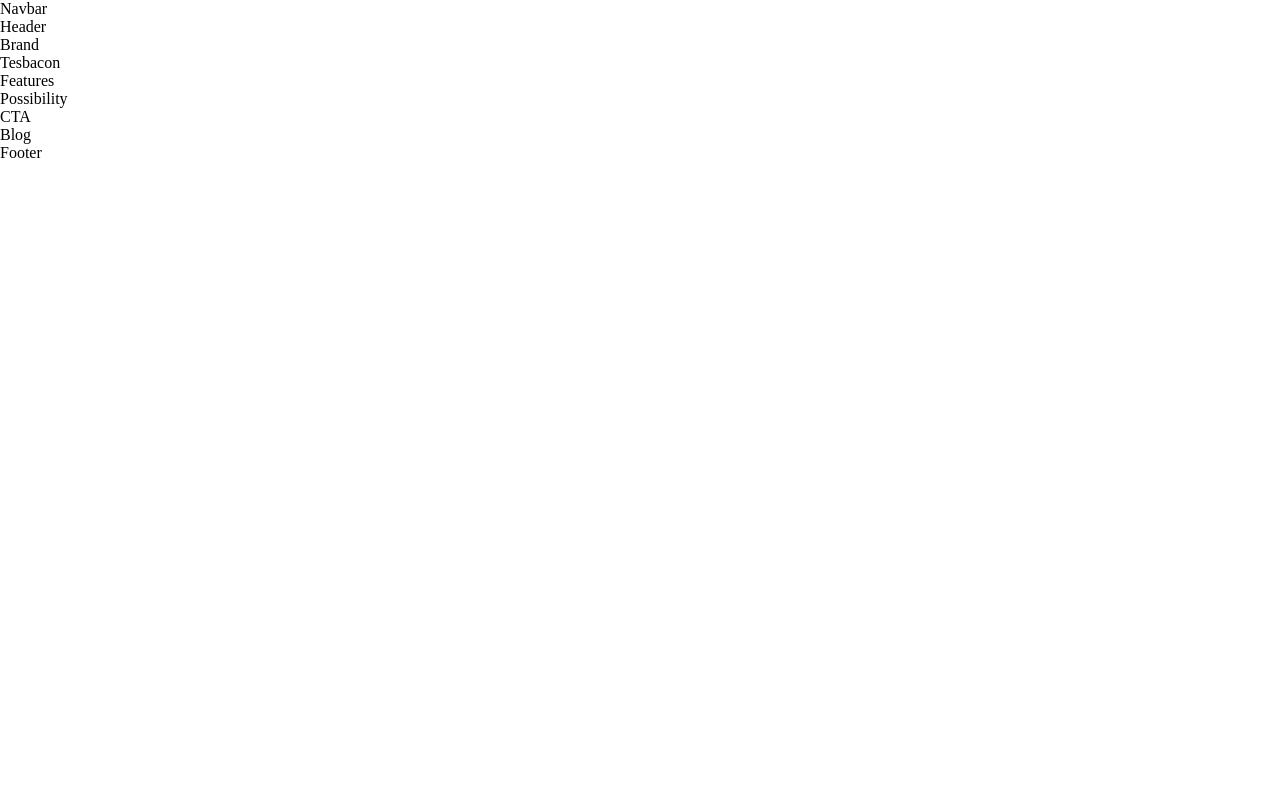
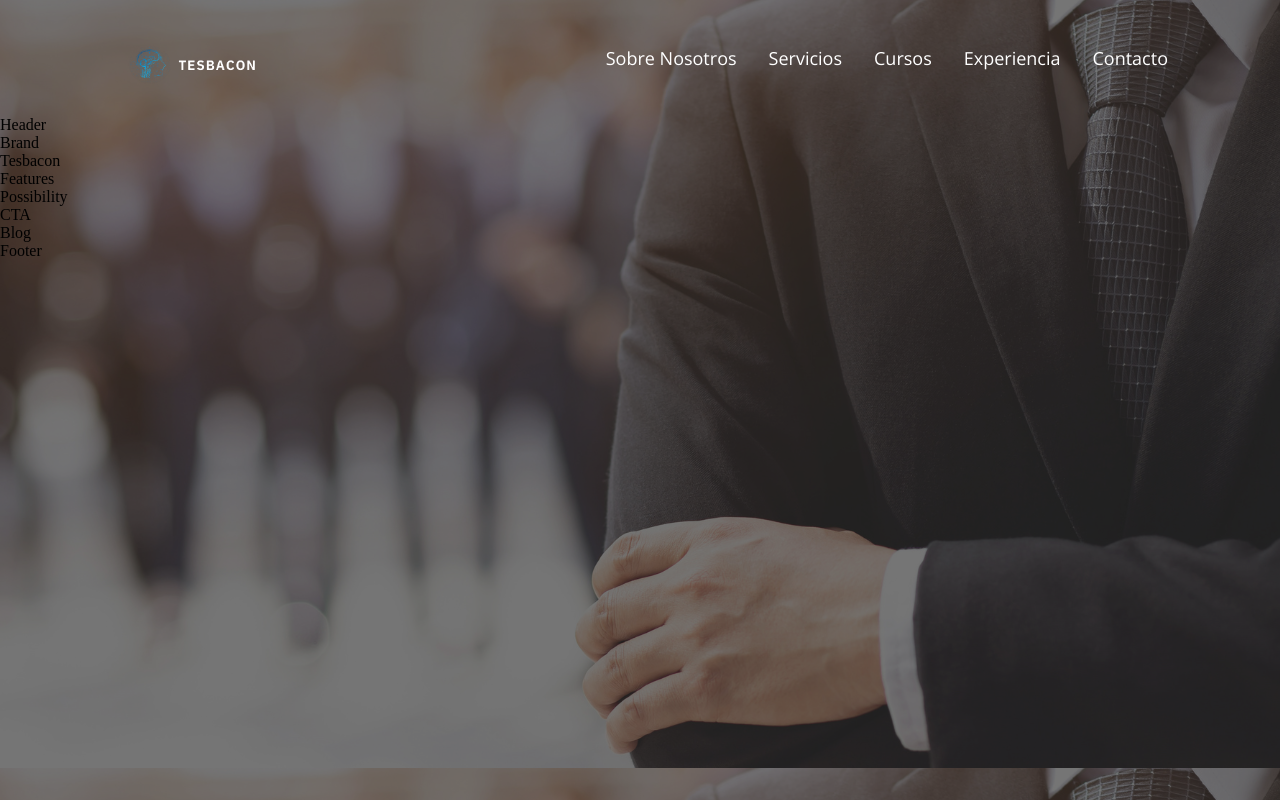
Before and after one commit to AngieCohenDev/CallCenterWeb, a React (Create React App) app: page / in a window 1280 px wide. Built offline with nearby package versions, Linux system fonts and the light colour scheme.

Commit message:
Creado y estructurado el componente Navbar

```diff
--- a/src/App.css
+++ b/src/App.css
@@ -4,7 +4,9 @@
     margin: 0;
     scroll-behavior: smooth;
 }
-
+body{
+    background-image: url(./assets/negocio.png);
+}
 a{
     color:unset;
     text-decoration: none;
@@ -16,6 +18,32 @@ a{
 .section__margin {
     margin: 4rem 6rem;
 }
+
+.scale-up-center {
+	-webkit-animation: scale-up-center 0.4s cubic-bezier(0.390, 0.575, 0.565, 1.000) both;
+	        animation: scale-up-center 0.4s cubic-bezier(0.390, 0.575, 0.565, 1.000) both;
+}
+
+ @-webkit-keyframes scale-up-center {
+    0% {
+      -webkit-transform: scale(0.5);
+              transform: scale(0.5);
+    }
+    100% {
+      -webkit-transform: scale(1);
+              transform: scale(1);
+    }
+  }
+  @keyframes scale-up-center {
+    0% {
+      -webkit-transform: scale(0.5);
+              transform: scale(0.5);
+    }
+    100% {
+      -webkit-transform: scale(1);
+              transform: scale(1);
+    }
+  }
 
 @media screen and (max-width:700px) {
     .section__padding{
--- a/src/components/navbar/Navbar.jsx
+++ b/src/components/navbar/Navbar.jsx
@@ -1,10 +1,68 @@
-import React from 'react'
-import './navbar.css'
+import React, {useState} from "react";
+import { RiMenu3Line, RiCloseLine } from "react-icons/ri";
+import logo from "../../assets/logo.png";
+import "./navbar.css";
+
+const Menu = () => (
+  <>
+    <p>
+      <a href="#aboutUs">Sobre Nosotros</a>
+    </p>
+    <p>
+      <a href="#servicios">Servicios</a>
+    </p>
+    <p>
+      <a href="#cursos">Cursos</a>
+    </p>
+    <p>
+      <a href="#experiencia">Experiencia</a>
+    </p>
+    <p>
+      <a href="#contacto">Contacto</a>
+    </p>
+  </>
+);
+
 
 const Navbar = () => {
+
+  const [toggleMenu, setToggleMenu] = useState(false)
+
   return (
-    <div>Navbar</div>
-  )
-}
+    <div className="navbar">
+      <div className="navbar-links_logo">
+          <img src={logo} alt="logo" />
+        </div>
+      <div className="navbar-links">
 
-export default Navbar
+        <div className="navbar-links_container">
+          <Menu />
+        </div>
+        <div className="navbar-menu">
+        {toggleMenu ?
+          <RiCloseLine
+            color="#fff"
+            size={27}
+            onClick={() => setToggleMenu(false)}
+          />
+         :
+          <RiMenu3Line
+            color="#fff"
+            size={27}
+            onClick={() => setToggleMenu(true)}
+          />
+        }
+        {toggleMenu && (
+          <div className="navbar-menu_container scale-up-center">
+            <div className="navbar-menu_container-links">
+              <Menu />
+            </div>
+          </div>
+        )}
+        </div>
+      </div>
+    </div>
+  );
+};
+
+export default Navbar;
--- a/src/components/navbar/navbar.css
+++ b/src/components/navbar/navbar.css
@@ -0,0 +1,99 @@
+.navbar{
+    display: flex;
+    justify-content: space-between;
+    align-items: center;
+
+    padding: 1rem 6rem;
+}
+
+.navbar-links{
+    flex: 1;
+    display: flex;
+    justify-content: flex-end;
+    align-items: center;
+}
+
+.navbar-links_logo{
+    margin-right: 2rem;
+}
+
+.navbar-links_logo img{
+    width: 210px;
+    height: 80px;
+}
+
+.navbar-links_container{
+    display: flex;
+    flex-direction: row;
+}
+
+.navbar-links_container p,
+.navbar-menu_container p{
+    color: #fff;
+    font-family: var(--font-family);
+    font-weight: 500;
+    font-size: 18px;
+    line-height: 25px;
+    text-transform: capitalize;
+
+    margin: 0 1rem;
+    cursor: pointer;
+}
+
+.navbar-menu{
+    margin-left: 1rem;
+
+    display: none;
+    position: relative;
+}
+
+.navbar-menu img{
+    cursor: pointer;
+}
+
+.navbar-menu_container{
+    display: flex;
+    justify-content: flex-end;
+    align-items: flex-end;
+    flex-direction: column;
+
+    text-align: end;
+    background: var(--color-footer);
+    padding: 2rem;
+    position: absolute;
+    top: 40px;
+    right: 0;
+    margin-top: 1rem;
+    min-width: 210px;
+    border-radius: 5px;
+    box-shadow: 0 0 5 rgba(0,0,0,0.2);
+}
+
+.navbar-menu_container p{
+    margin:  1.5rem;
+}
+
+@media screen and (max-width:1050px){
+    .navbar-links_container{
+        display: none;
+    }
+    .navbar-menu{
+        display: flex;
+    }
+}
+
+@media screen and (max-width:700px){
+    .navbar{
+        padding:  2rem 4rem;
+    }
+}
+
+@media screen and (max-width:550px){
+    .navbar{
+        padding:  2rem;
+    }
+    .acad__navbar-menu_container{
+        top: 20px;
+    }
+
+}
```
Also changed, not shown: src/assets/logo.png (added).
